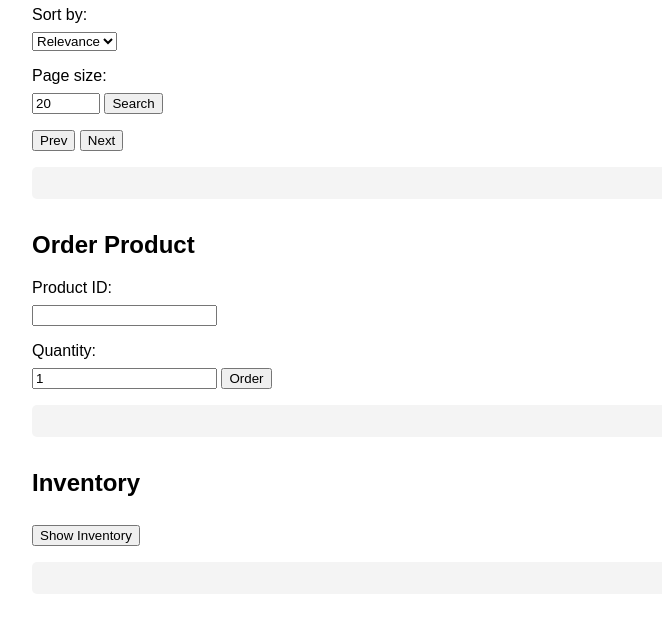
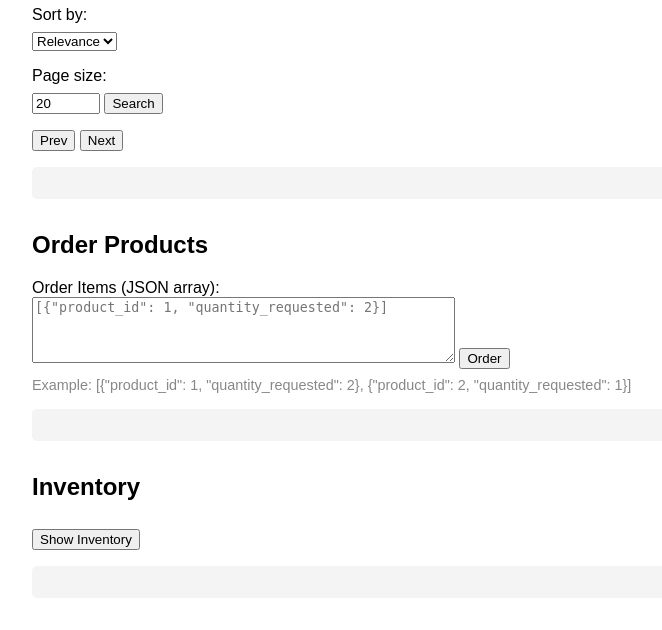
Before and after one commit to Nazeefahmed2023/aforro, a Python web app: template templates/aforro_demo.html in a window 1280 px wide. Shown: the part 527-1157 px from the top of the page, without its empty margins (0-662 px from the left). Before the commit the page ends 1073 px from the top, so only its background shows below. Run offline with Jinja, Linux system fonts and the light colour scheme; the template is opened without the code that fills it, so the values that code supplies are empty.

Commit message:
Allow multiple product orders in frontend and update order API call

```diff
--- a/templates/aforro_demo.html
+++ b/templates/aforro_demo.html
@@ -48,12 +48,11 @@
         <div id="searchResults" class="result"></div>
     </section>
     <section>
-        <h2>Order Product</h2>
-        <label for="orderProductId">Product ID:</label>
-        <input type="number" id="orderProductId">
-        <label for="orderQuantity">Quantity:</label>
-        <input type="number" id="orderQuantity" value="1">
+        <h2>Order Products</h2>
+        <label>Order Items (JSON array):</label>
+        <textarea id="orderItems" rows="4" cols="50" placeholder='[{"product_id": 1, "quantity_requested": 2}]'></textarea>
         <button onclick="orderProduct()">Order</button>
+        <div style="font-size: 0.9em; color: #888; margin-top: 0.5rem;">Example: [{"product_id": 1, "quantity_requested": 2}, {"product_id": 2, "quantity_requested": 1}]</div>
         <div id="orderResult" class="result"></div>
     </section>
     <section>
@@ -123,12 +122,19 @@
             }
         }
         function orderProduct() {
-            const product = document.getElementById('orderProductId').value;
-            const quantity = document.getElementById('orderQuantity').value;
+            let itemsJson = document.getElementById('orderItems').value;
+            let items;
+            try {
+                items = JSON.parse(itemsJson);
+                if (!Array.isArray(items)) throw new Error();
+            } catch (e) {
+                alert('Please enter a valid JSON array of items.');
+                return;
+            }
             fetch(`${apiBase}/orders/`, {
                 method: 'POST',
                 headers: { 'Content-Type': 'application/json' },
-                body: JSON.stringify({ product, quantity })
+                body: JSON.stringify({ items })
             })
                 .then(r => r.json())
                 .then(data => {
```
